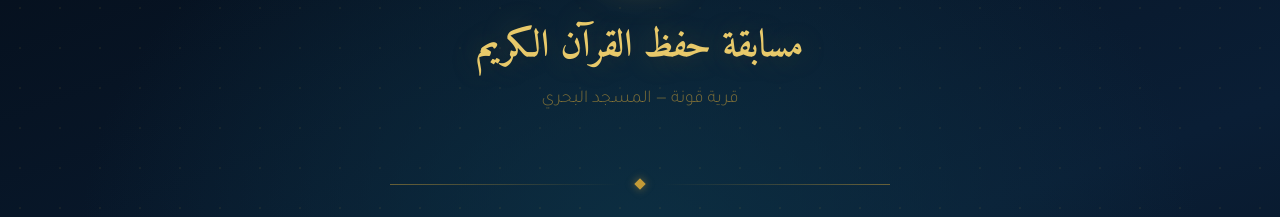
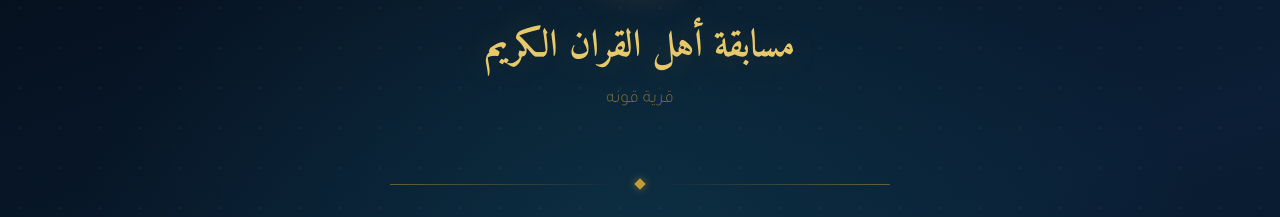
Before and after one commit to solo-lang/-quran-competitiongithub.io, a plain HTML site: page index.html in a window 1280 px wide. Shown: the part 132-349 px from the top of the page. Drawn offline with nearby package versions, Linux system fonts and the light colour scheme.

Commit message:
Add files via upload

```diff
--- a/index.html
+++ b/index.html
@@ -224,8 +224,8 @@ body { font-family:'Tajawal',sans-serif; background:var(--dark); min-height:100v
 <div class="search-page" id="searchPage">
   <div class="logo-area">
     <span class="logo-icon anim-1">🕌</span>
-    <div class="logo-title anim-2">مسابقة حفظ القرآن الكريم</div>
-    <div class="logo-sub anim-2">قرية قونة — المسجد البحري</div>
+    <div class="logo-title anim-2">مسابقة أهل القران الكريم</div>
+    <div class="logo-sub anim-2">قرية قونه</div>
   </div>
   <div class="divider-gold anim-3"><span></span></div>
   <button class="hof-btn" onclick="showHof()">&#x1F451; قاعة الأوائل</button>
```
